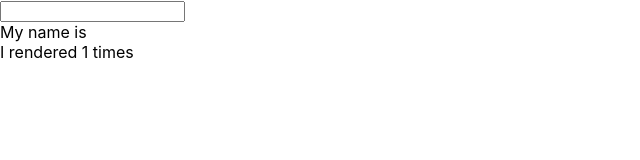
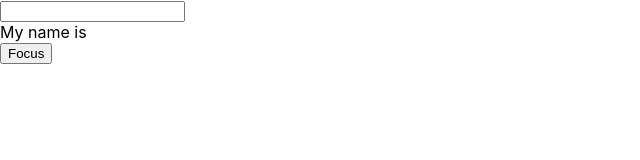
Before and after one commit to sasban9/react2023, a React (Create React App) app: page / in a window 1280 px wide. Shown: the top 160 px of the page, without its empty margins (0-640 px from the left). Built offline with nearby package versions, Linux system fonts and the light colour scheme.

Commit message:
example of inputRef

```diff
--- a/src/App.js
+++ b/src/App.js
@@ -44,17 +44,17 @@ function slowFunction(num) {
 
 export default function App() {
   const [name, setName] = useState("");
-  const renderCount = useRef(1);
+  const inputRef = useRef()
 
-  useEffect(() => {
-    renderCount.current += 1;
-  });
+  function focus() {
+    inputRef.current.focus()
+  }
 
   return (
     <>
-      <input value={name} onChange={(e) => setName(e.target.value)} />
+      <input ref={inputRef} value={name} onChange={(e) => setName(e.target.value)} />
       <div>My name is {name}</div>
-      <div>I rendered {renderCount.current} times</div>
+      <button onClick={focus}>Focus</button>
     </>
   );
 }
```
